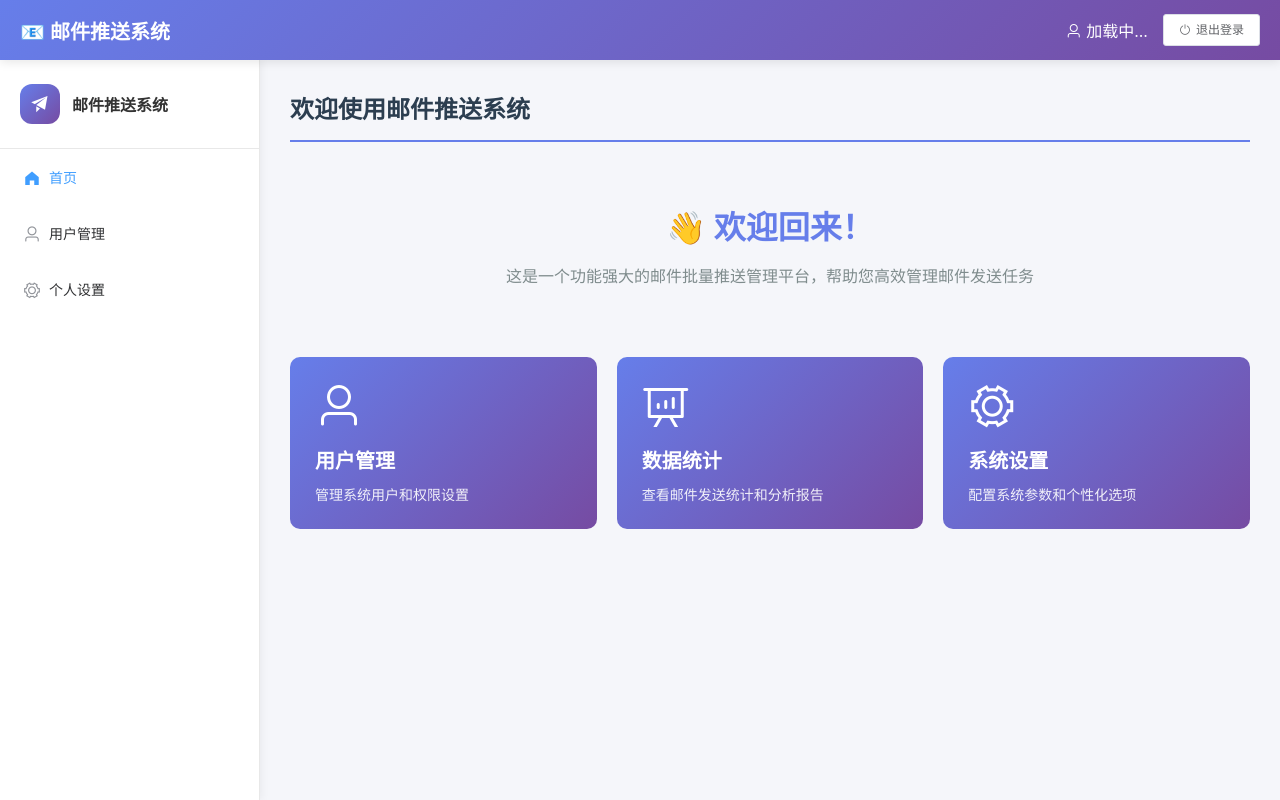
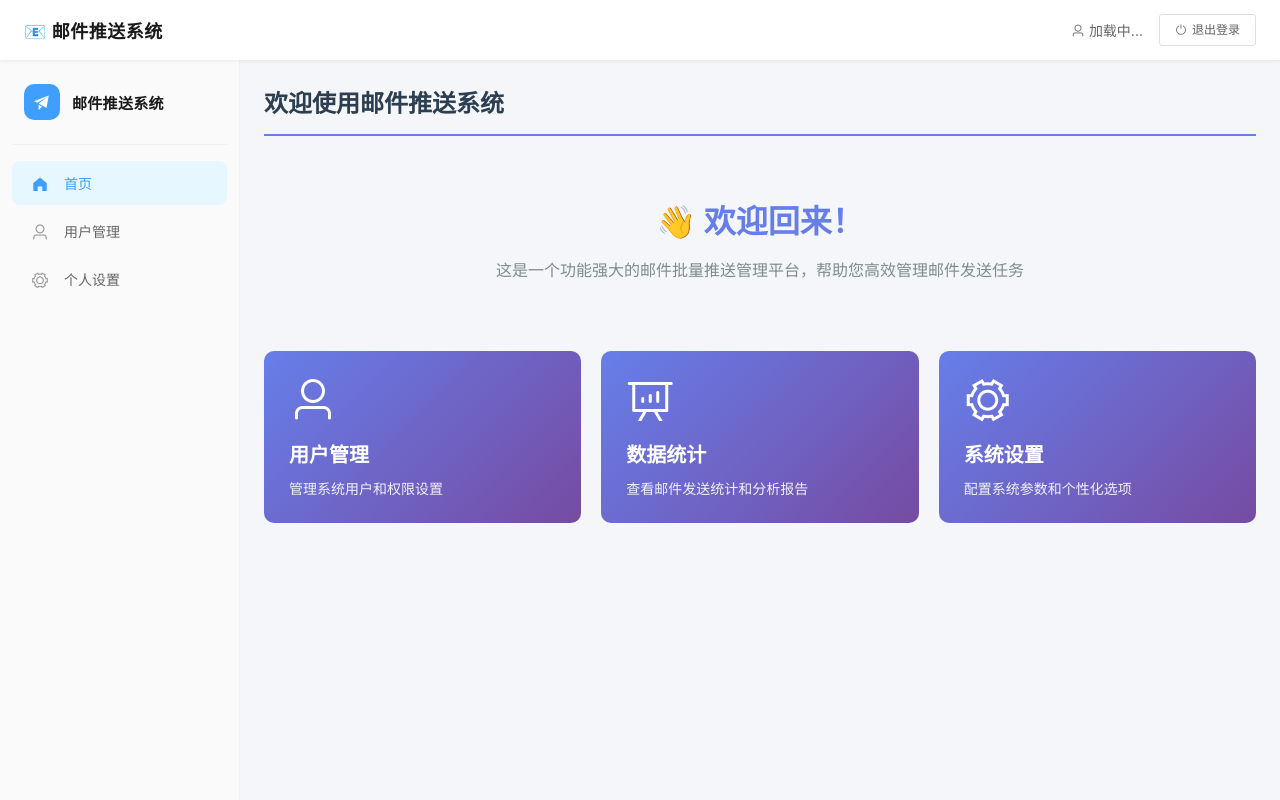
Before and after one commit to sunkolin/open-template, a Vue app in the folder frontend/: page / in a window 1280 px wide. Built offline with nearby package versions, Linux system fonts and the light colour scheme; no server answers; sample sign-in values are in the browser's storage.

Commit message:
优化样式

```diff
--- a/frontend/src/components/Layout.vue
+++ b/frontend/src/components/Layout.vue
@@ -117,9 +117,9 @@ export default {
 
 /* 顶部导航栏 */
 .top-navbar {
-  background: linear-gradient(135deg, #667eea 0%, #764ba2 100%);
+  background: #ffffff;
   height: 60px;
-  box-shadow: 0 2px 10px rgba(0, 0, 0, 0.1);
+  box-shadow: 0 1px 4px rgba(0, 0, 0, 0.08);
   position: fixed;
   top: 0;
   left: 0;
@@ -127,25 +127,27 @@ export default {
   z-index: 1000;
   display: flex;
   align-items: center;
-  padding: 0 20px;
+  padding: 0 24px;
 }
 
 .navbar-brand {
-  color: white;
-  font-weight: 600;
-  font-size: 20px;
+  color: #1a1a1a;
+  font-weight: 700;
+  font-size: 18px;
   text-decoration: none;
+  letter-spacing: 0.5px;
 }
 
 .user-info {
   margin-left: auto;
   display: flex;
   align-items: center;
-  gap: 15px;
+  gap: 16px;
 }
 
 .user-info span {
-  color: white;
+  color: #666;
+  font-size: 14px;
 }
 
 /* 左侧菜单栏 */
@@ -154,50 +156,92 @@ export default {
   left: 0;
   top: 60px;
   bottom: 0;
-  width: 260px;
-  background: #ffffff;
+  width: 240px;
+  background: #fafafa;
   overflow-y: auto;
   transition: all 0.3s;
   z-index: 999;
-  border-right: 1px solid #e8e8e8;
-  box-shadow: 2px 0 8px rgba(0, 0, 0, 0.05);
+  border-right: 1px solid #f0f0f0;
+  padding: 16px 12px;
 }
 
 .sidebar-header {
-  padding: 24px 20px;
-  border-bottom: 1px solid #e8e8e8;
+  padding: 8px 12px 24px;
+  border-bottom: 1px solid #f0f0f0;
+  margin-bottom: 16px;
   display: flex;
   align-items: center;
   gap: 12px;
 }
 
 .logo-icon {
-  width: 40px;
-  height: 40px;
-  background: linear-gradient(135deg, #667eea 0%, #764ba2 100%);
-  border-radius: 12px;
+  width: 36px;
+  height: 36px;
+  background: #409EFF;
+  border-radius: 10px;
   display: flex;
   align-items: center;
   justify-content: center;
   color: white;
-  font-size: 20px;
+  font-size: 18px;
+  flex-shrink: 0;
 }
 
 .logo-text {
-  font-size: 16px;
+  font-size: 15px;
   font-weight: 600;
-  color: #333;
+  color: #1a1a1a;
+  letter-spacing: 0.3px;
 }
 
+/* 菜单样式优化 */
 .sidebar-menu {
   border: none;
+  background: transparent;
+}
+
+.sidebar-menu .el-menu-item {
+  height: 44px;
+  line-height: 44px;
+  margin-bottom: 4px;
+  border-radius: 8px;
+  color: #666;
+  font-size: 14px;
+  transition: all 0.2s ease;
+  padding-left: 16px !important;
+}
+
+.sidebar-menu .el-menu-item i {
+  color: #999;
+  font-size: 18px;
+  margin-right: 12px;
+  transition: all 0.2s ease;
+}
+
+.sidebar-menu .el-menu-item:hover {
+  background: #f0f0f0;
+  color: #1a1a1a;
+}
+
+.sidebar-menu .el-menu-item:hover i {
+  color: #409EFF;
+}
+
+.sidebar-menu .el-menu-item.is-active {
+  background: #E6F7FF;
+  color: #409EFF;
+  font-weight: 500;
+}
+
+.sidebar-menu .el-menu-item.is-active i {
+  color: #409EFF;
 }
 
 /* 主内容区 */
 .main-content {
-  margin-left: 260px;
+  margin-left: 240px;
   margin-top: 60px;
-  padding: 30px;
+  padding: 24px;
   min-height: calc(100vh - 60px);
   background: #f5f6fa;
 }
```
